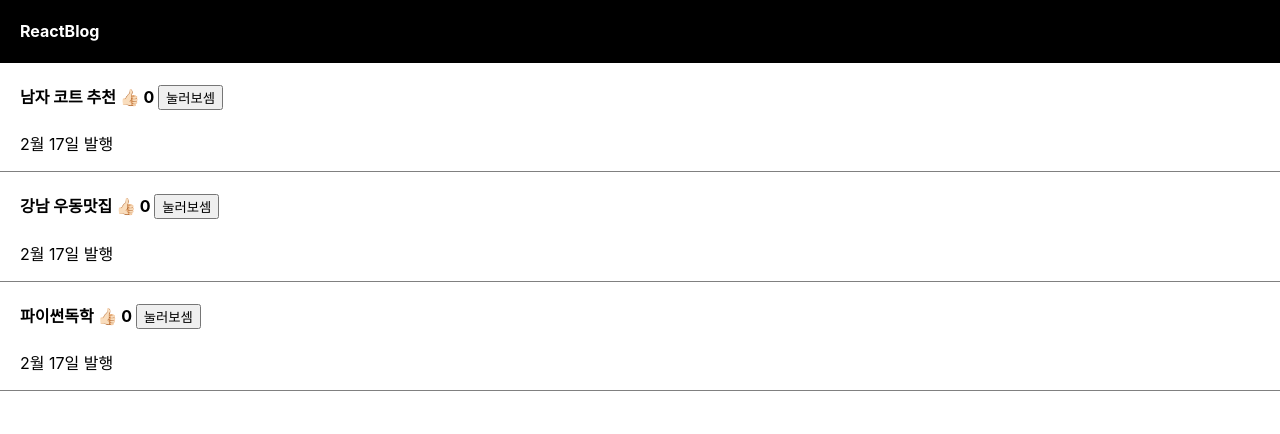
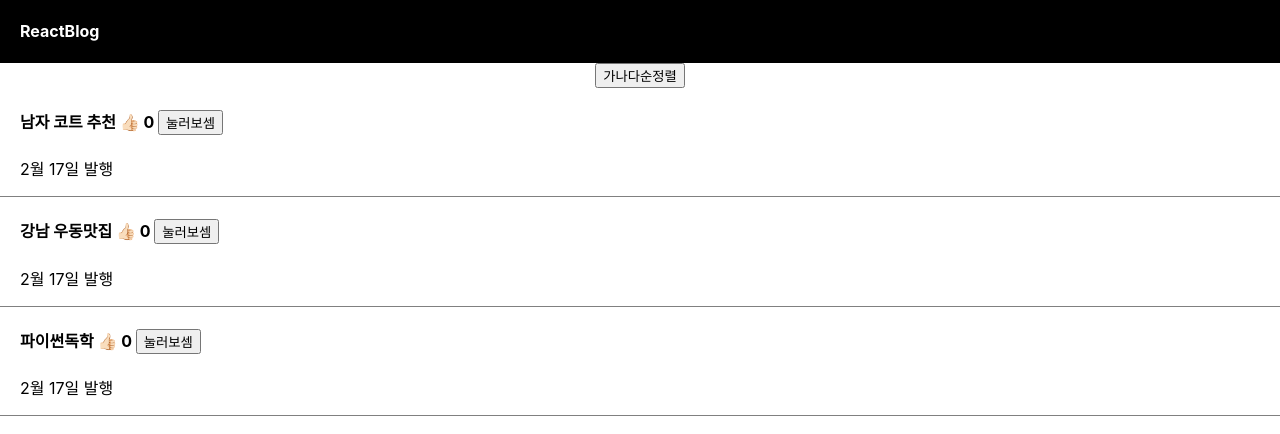
Before and after one commit to Gnu-Kenny/react-study, a React (Create React App) app: page / in a window 1280 px wide. Shown: the top 434 px of the page. Built offline with nearby package versions, Linux system fonts and the light colour scheme.

Commit message:
5. array, object state 변경

```diff
--- a/src/App.js
+++ b/src/App.js
@@ -11,6 +11,7 @@ function App() {
     { idx: 2, title: "파이썬독학", like: 0 },
   ]);
 
+  // 좋아요 클릭시 상태가 0,1로 변경되는 토글 함수
   const toggleLike = (idx) => {
     setPostInfoList(
       postInfoList.map((post) => {
@@ -20,6 +21,7 @@ function App() {
     );
   };
 
+  // 제목 변경 함수
   const changeTitle = (idx, newTitle) => {
     setPostInfoList(
       postInfoList.map((post) => {
@@ -33,13 +35,12 @@ function App() {
   let postList = postInfoList.map((props) => (
     <div className="list" key={props.idx}>
       <h4>
-        {props.title}
+        {props.title}{" "}
         <span
           onClick={() => {
             toggleLike(props.idx);
           }}
         >
-          {" "}
           👍🏻 {props.like}{" "}
         </span>
         <button
@@ -59,6 +60,17 @@ function App() {
       <div className="black-nav">
         <h4 style={{ color: "white", fontSize: "16px" }}>ReactBlog</h4>
       </div>
+
+      <button
+        onClick={() => {
+          const copy = [...postInfoList];
+          copy.sort((a, b) => (a.title < b.title ? -1 : 1));
+          console.log(copy);
+          setPostInfoList(copy);
+        }}
+      >
+        가나다순정렬
+      </button>
       <div>{postList}</div>
     </div>
   );
```
